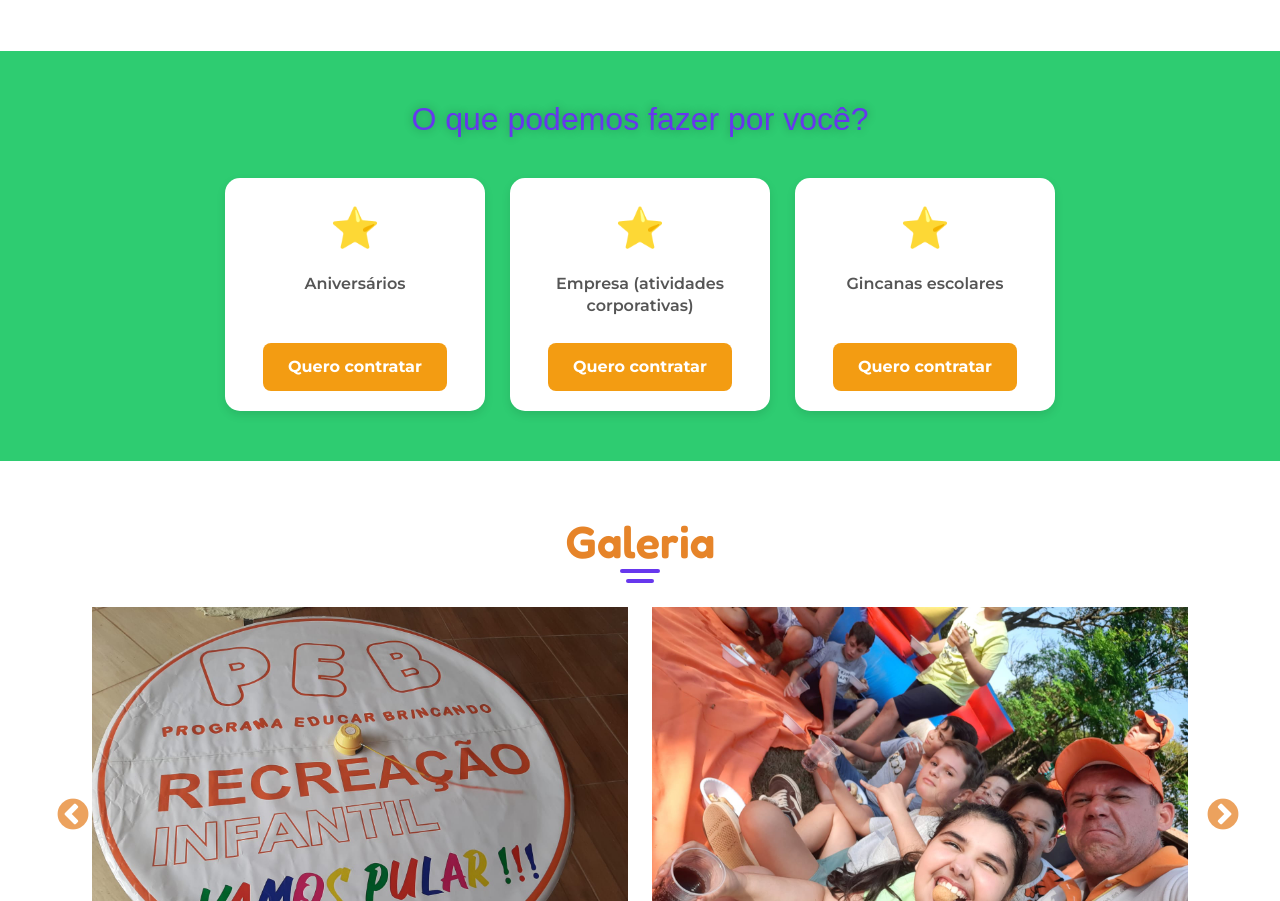
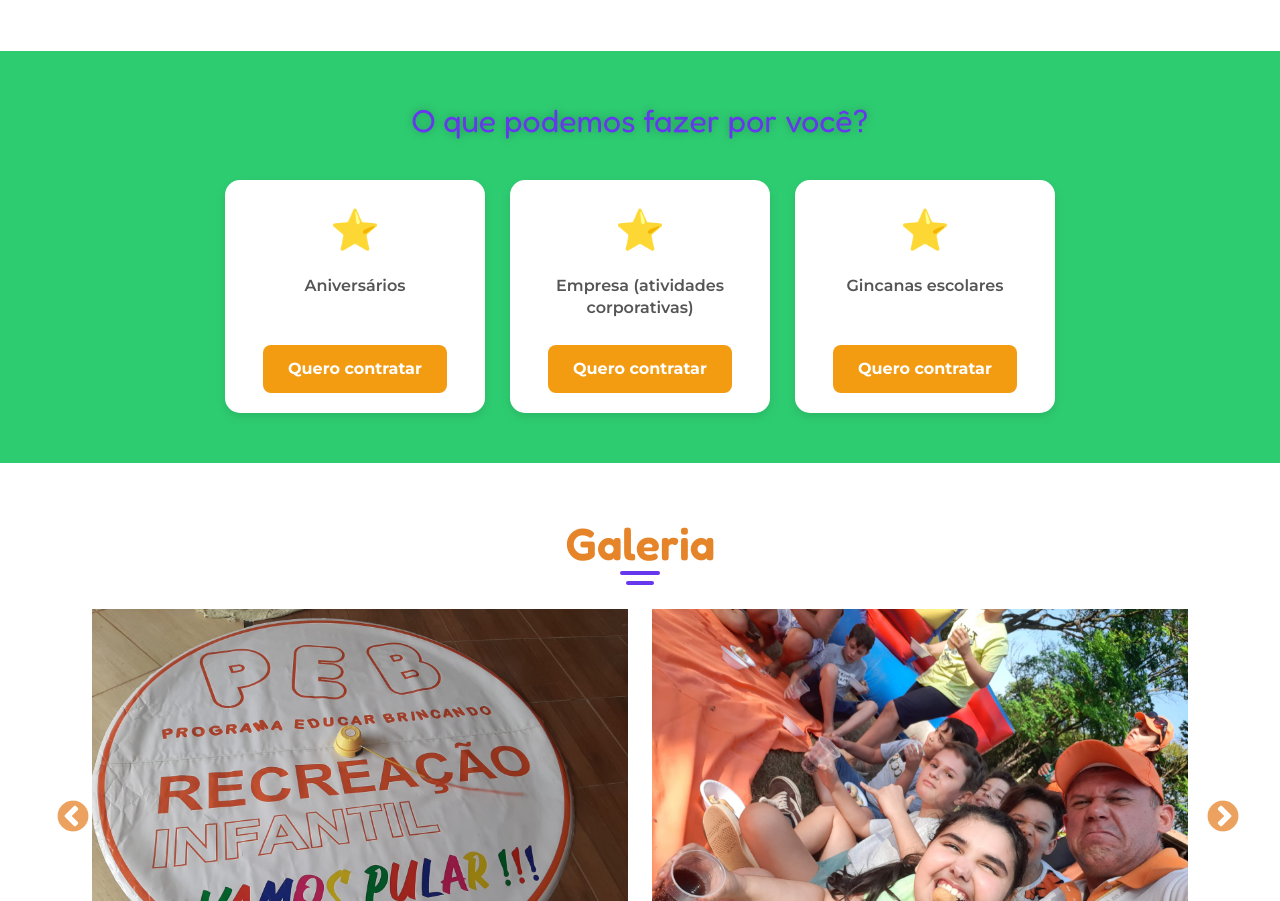
Before and after one commit to projeto-integrador-peb/site-peb, a plain HTML site: page index.html in a window 1280 px wide. Shown: the part 1229-2130 px from the top of the page. Drawn offline with Linux system fonts and the light colour scheme; files whose address does not match are found by name.

Commit message:
Ajuste font family heading serviço

```diff
--- a/assets/css/paginas/inicio/servicos.css
+++ b/assets/css/paginas/inicio/servicos.css
@@ -7,7 +7,6 @@
 
 .servicos-titulo {
     color: var(--color-secondary);
-    font-family: "Fredoka One", sans-serif;
     font-size: 32px;
     font-style: normal;
     font-weight: 400;
@@ -18,10 +17,8 @@
     height: 47px; */
     flex-shrink: 0;
 
-
     text-align: center;
     margin: 0 auto 40px auto;
-
 
     display: flex;
     align-items: center;
```
